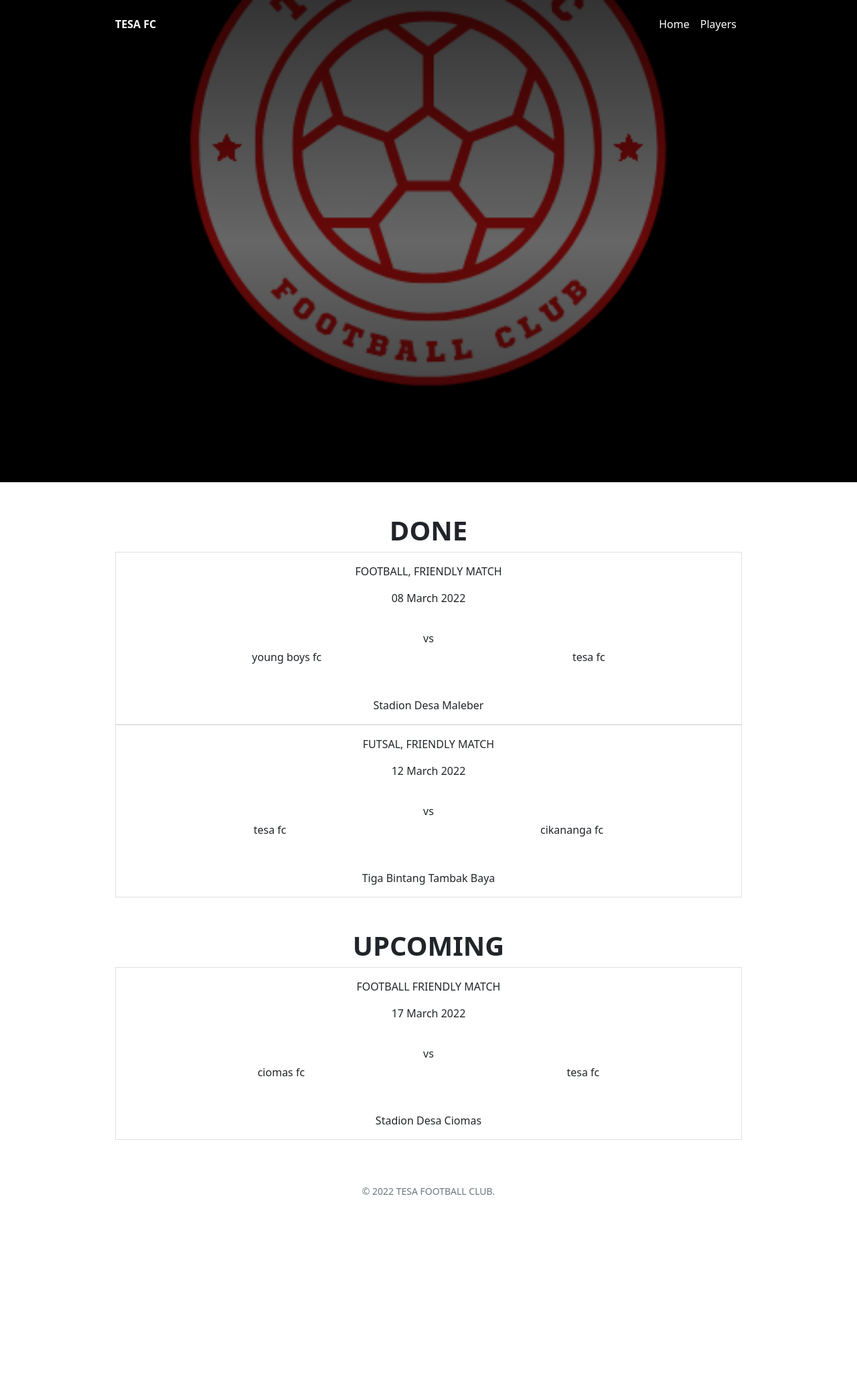
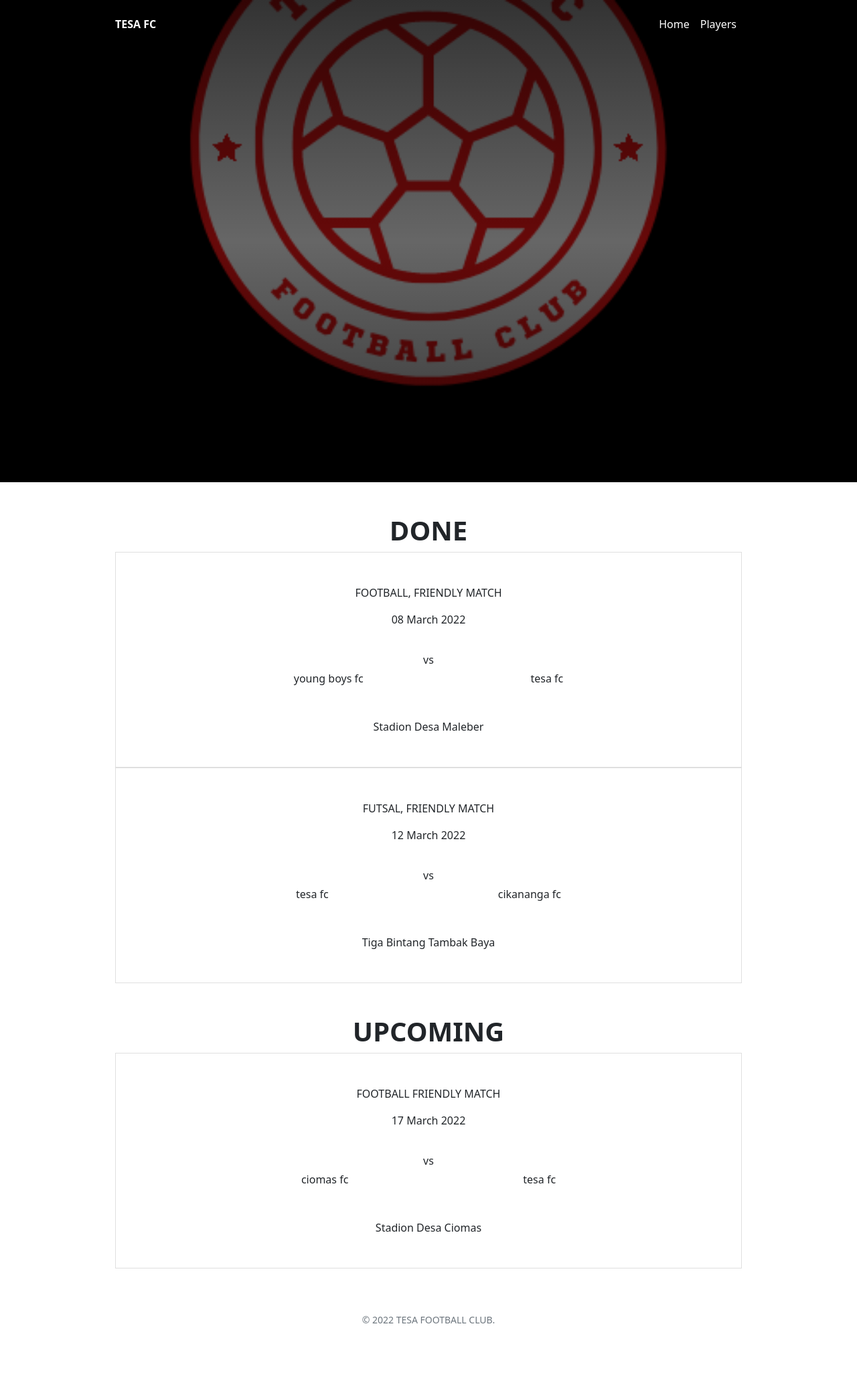
Before and after one commit to tesafc/www2, a Jekyll site: the page built from matches.html, in a window 1280 px wide. Shown: the whole page at 67% size. Built offline with Jekyll 4.4.1, drawn with Linux system fonts in a browser that asks for light colours; before the commit the page ends 1870 px from its top, so only the background shows below that.

Commit message:
Update matches.html

```diff
--- a/matches.html
+++ b/matches.html
@@ -13,12 +13,12 @@ image: /assets/img/logo-3.png
       {% for item in match.items %}
       <div class="col">
         <div class="card rounded-0">
-          <div class="card-body py-3">
+          <div class="card-body py-5">
             <p class="card-text text-center text-uppercase">{{ item.competition }}</p>
             <p class="card-text text-center text-capitalize">{{ item.date | date_to_long_string }}</p>
-            <div class="d-flex align-items-center justify-content-around py-5">
+            <div class="d-flex align-items-center justify-content-evenly py-5">
               <div class="text-center">{{ item.home }}</div>
-              <div class="position-absolute top-50 start-50 translate-middle">vs</div>
+              <div class="position-absolute top-50 start-50 translate-middle align-self-center">vs</div>
               <div class="text-center">{{ item.away }}</div>
             </div>
             <p class="card-text text-center text-capitalize">{{ item.place }}</p>
```
